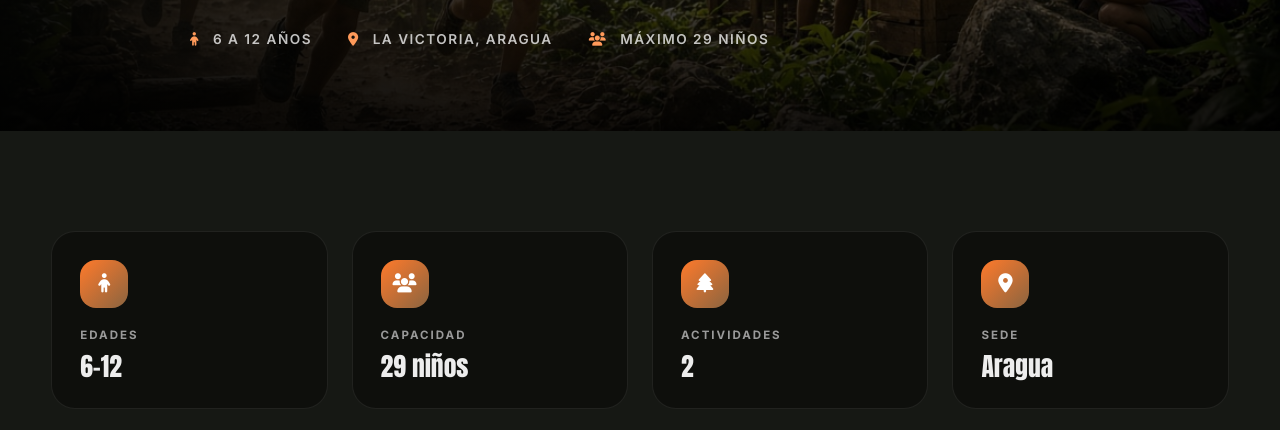
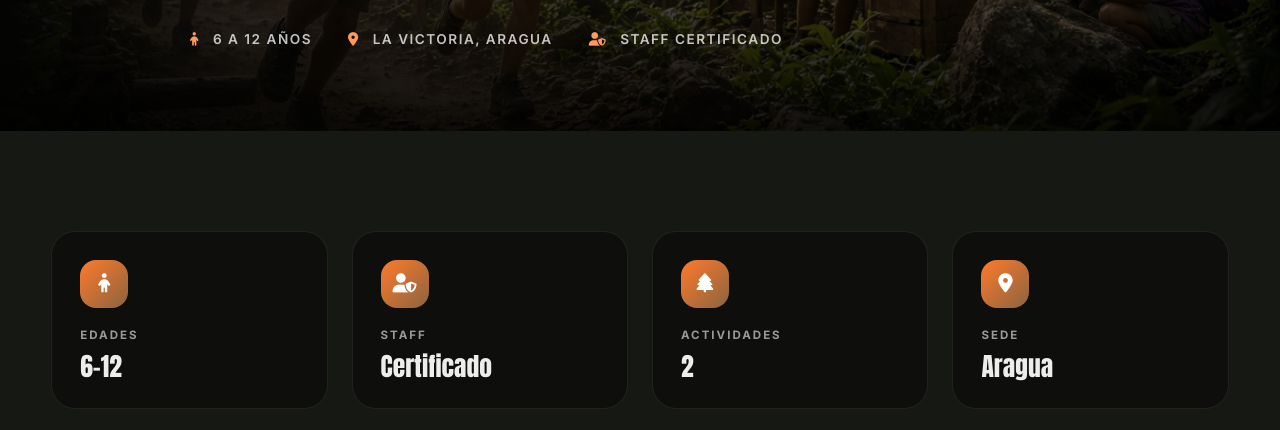
Before and after one commit to hjesaal-sketch/odtrek, a website with bundled scripts: page eventos/kids/index.html in a window 1280 px wide. Shown: the part 455-885 px from the top of the page. Built offline with nearby package versions, Linux system fonts and the light colour scheme; a web font is replaced by a local one.

Commit message:
Actualización del proyecto

```diff
--- a/eventos/kids/index.html
+++ b/eventos/kids/index.html
@@ -84,7 +84,7 @@
       <div class="page-hero-meta">
         <span><i class="fa-solid fa-child"></i> 6 a 12 años</span>
         <span><i class="fa-solid fa-location-dot"></i> La Victoria, Aragua</span>
-        <span><i class="fa-solid fa-users"></i> Máximo 29 niños</span>
+        <span><i class="fa-solid fa-user-shield"></i> Staff certificado</span>
       </div>
     </div>
   </section>
@@ -98,9 +98,9 @@
           <div class="spec-value">6-12</div>
         </div>
         <div class="spec">
-          <div class="spec-icon"><i class="fa-solid fa-users"></i></div>
-          <div class="spec-label">Capacidad</div>
-          <div class="spec-value">29 niños</div>
+          <div class="spec-icon"><i class="fa-solid fa-user-shield"></i></div>
+          <div class="spec-label">Staff</div>
+          <div class="spec-value">Certificado</div>
         </div>
         <div class="spec">
           <div class="spec-icon"><i class="fa-solid fa-tree"></i></div>
```
